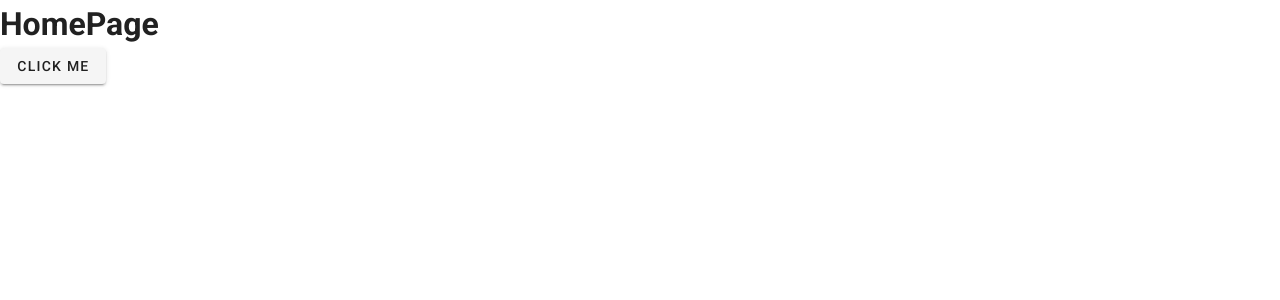
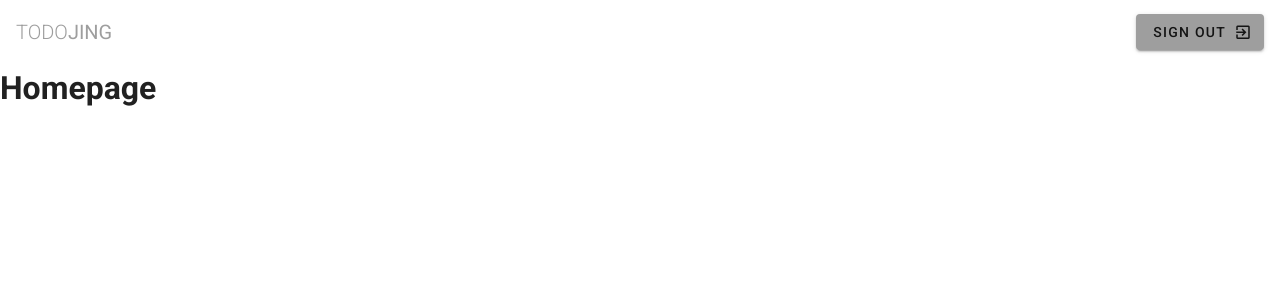
Before and after one commit to luoshuitaotao/vuetify_jing, a Vue app: page / in a window 1280 px wide. Shown: the top 300 px of the page. Built offline with nearby package versions, Linux system fonts and the light colour scheme.

Commit message:
learned toolbars

```diff
--- a/src/App.vue
+++ b/src/App.vue
@@ -1,6 +1,6 @@
 <template>
-  <v-app>
-
+  <v-app class="grey lighten-4">
+    <Navbar />
     <v-content>
       <router-view></router-view>
     </v-content>
@@ -8,8 +8,10 @@
 </template>
 
 <script>
+import Navbar from '@/components/Navbar'
 export default {
   name: 'App',
+  components:{ Navbar },
   data: () => ({
     //
   }),
--- /dev/null
+++ b/src/components/Navbar.vue
@@ -0,0 +1,20 @@
+<template>
+    <nav>
+        <v-toolbar flat app>
+            <v-toolbar-title class="text-uppercase grey--text">
+                <span class="font-weight-light">Todo</span>
+                <span>Jing</span>
+            </v-toolbar-title>
+            <v-spacer></v-spacer>
+            <v-btn flat color="grey">
+                <span>Sign out</span>
+                <v-icon right>mdi-exit-to-app</v-icon>
+            </v-btn>
+        </v-toolbar>
+    </nav>
+</template>
+<script>
+export default {
+
+}
+</script>
--- a/src/views/Home.vue
+++ b/src/views/Home.vue
@@ -1,10 +1,7 @@
 <template>
   <div class="home">
-    <h1>HomePage</h1>
-    <!--<v-btn class= "hidden-md-and-down">click me</v-btn>-->
-    <!--<v-btn class="hidden-md-and-up">Click me</v-btn>-->
-    <v-btn class="hidden-sm-only">Click me</v-btn>
-    </div>
+    <h1>Homepage</h1>
+  </div>
 </template>
 
 <script>
```
